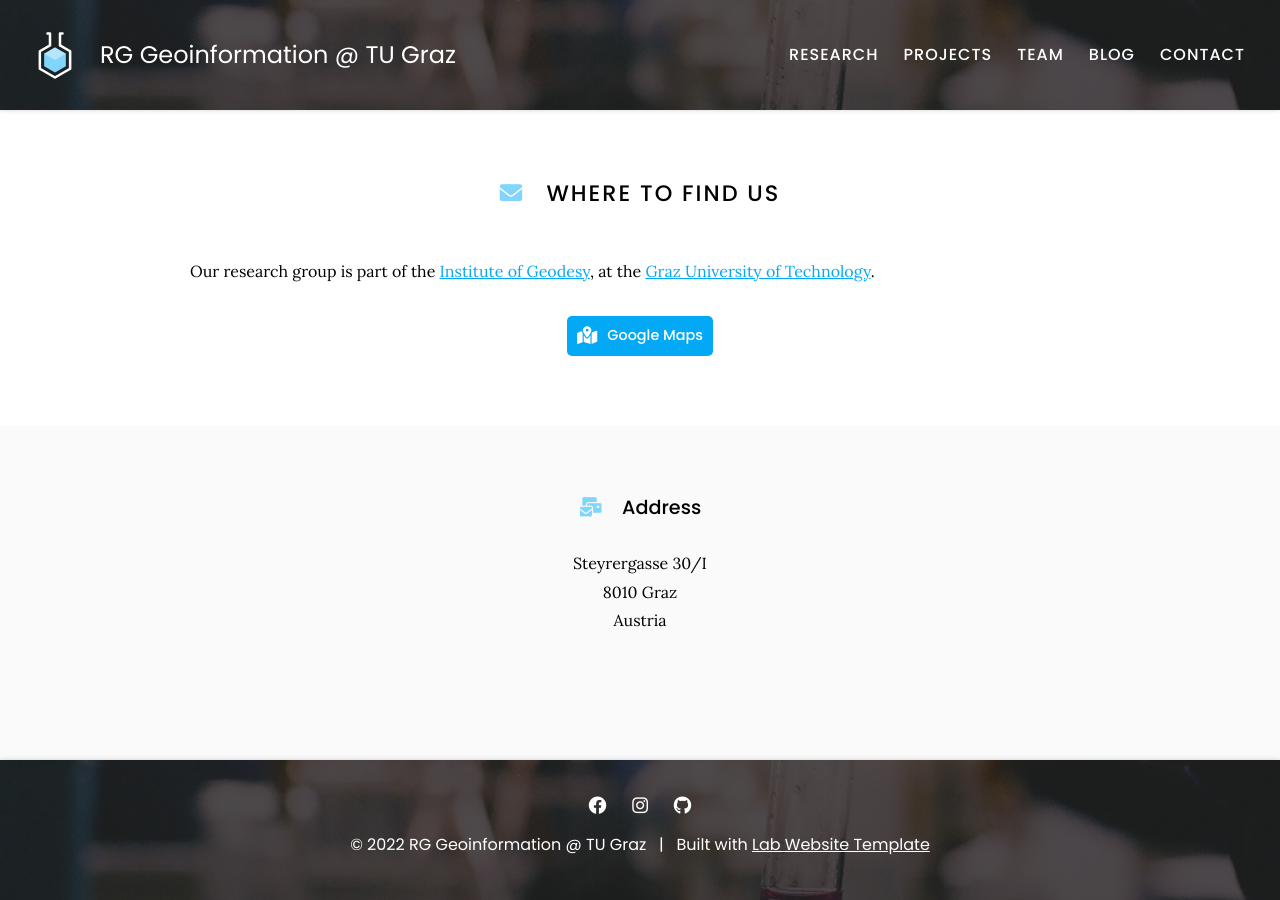
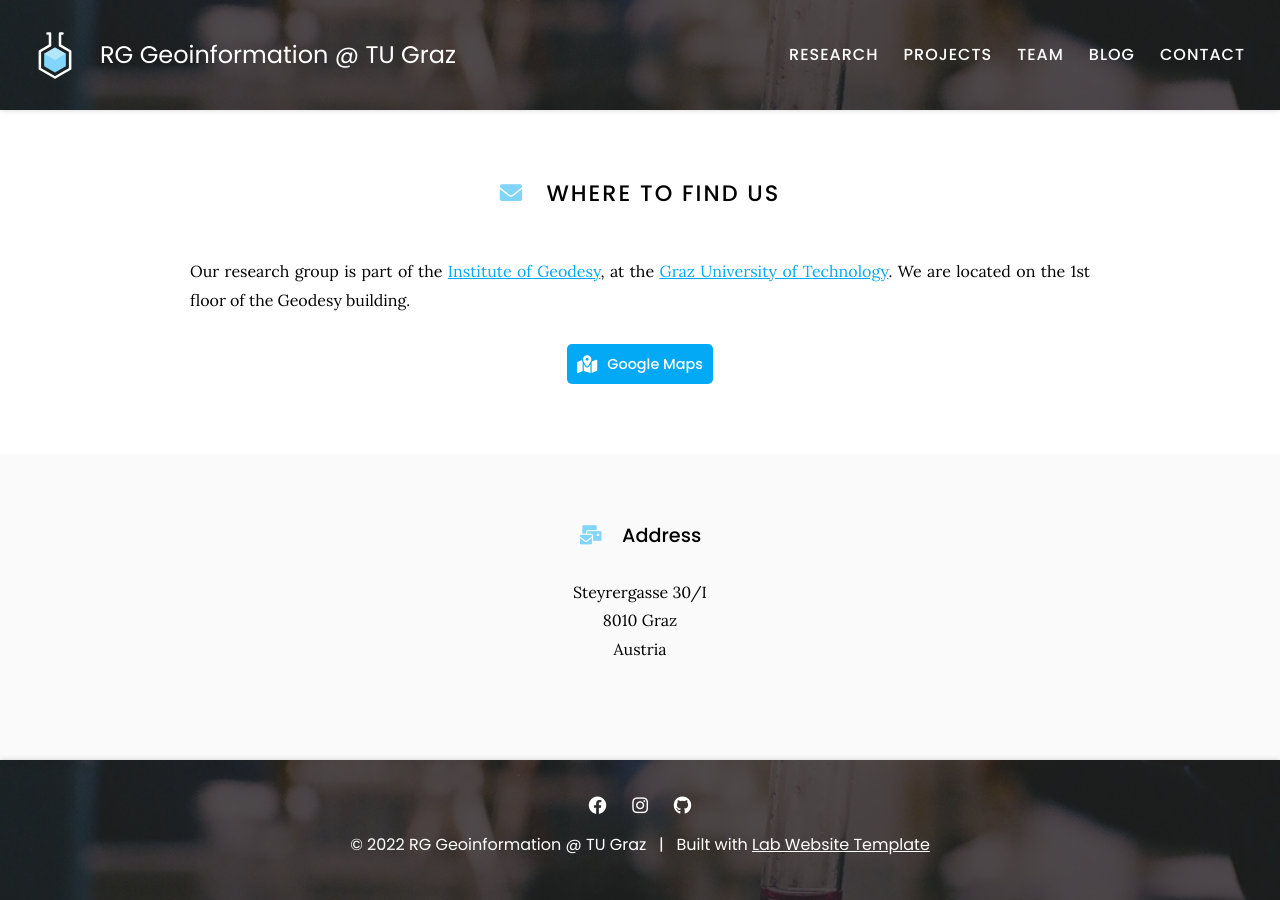
Before and after one commit to Geoinfo-TUGraz/Geoinfo-TUGraz.github.io, a Jekyll site: the page built from contact/index.md, in a window 1280 px wide. Built offline with Jekyll 4.4.1, drawn with Linux system fonts in a browser that asks for light colours.

Commit message:
Update index.md

```diff
--- a/contact/index.md
+++ b/contact/index.md
@@ -7,7 +7,7 @@ nav:
 
 # <i class="fas fa-envelope"></i>Where to find us
 
-Our research group is part of the [Institute of Geodesy](https://www.tugraz.at/institute/ifg/home), at the [Graz University of Technology](https://www.tugraz.at).
+Our research group is part of the [Institute of Geodesy](https://www.tugraz.at/institute/ifg/home), at the [Graz University of Technology](https://www.tugraz.at). We are located on the 1st floor of the Geodesy building.
 
 <!--
 {%
```
